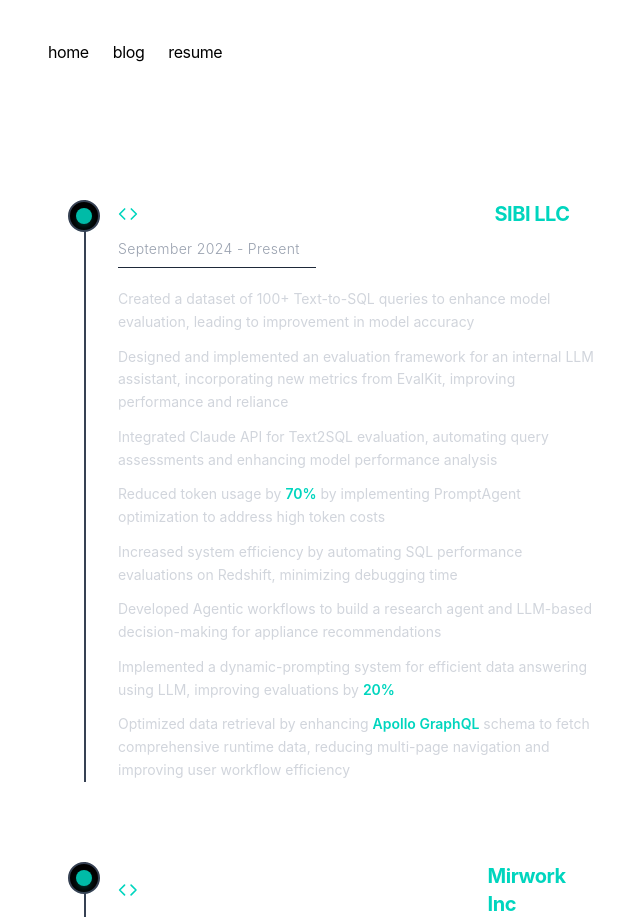
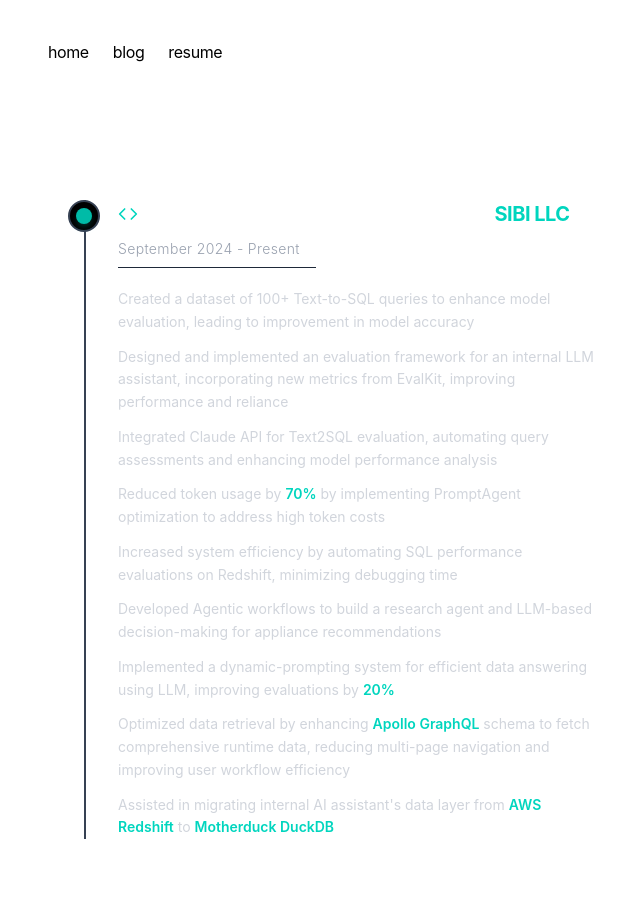
Before and after one commit to Sparsh-Palkhiwala/resume, a Next.js app: page /resume in a window 1280 px wide. Shown: the top 917 px of the page, without its empty margins (308-948 px from the left). Built offline with nearby package versions, Linux system fonts and the light colour scheme.

Commit message:
some updates in data side of thinfs

```diff
--- a/app/resume/page.tsx
+++ b/app/resume/page.tsx
@@ -76,6 +76,19 @@ const EnhancedMinimalResume = () => {
                     </span>{" "}
                     schema to fetch comprehensive runtime data, reducing
                     multi-page navigation and improving user workflow efficiency
+                  </span>
+                </li>
+                <li className="flex gap-2">
+                  <span>
+                    Assisted in migrating internal AI assistant's data layer
+                    from{" "}
+                    <span className="text-teal-400 font-semibold">
+                      AWS Redshift
+                    </span>{" "}
+                    to{" "}
+                    <span className="text-teal-400 font-semibold">
+                      Motherduck DuckDB
+                    </span>
                   </span>
                 </li>
               </ul>
```
